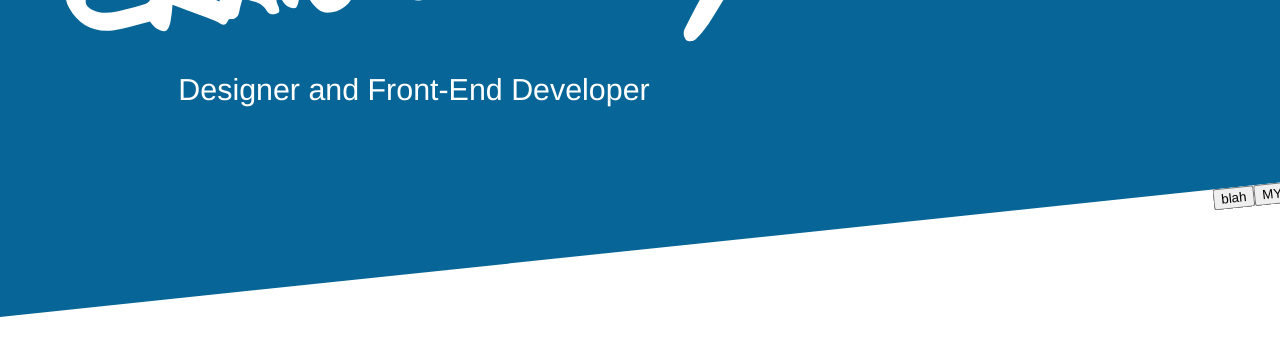
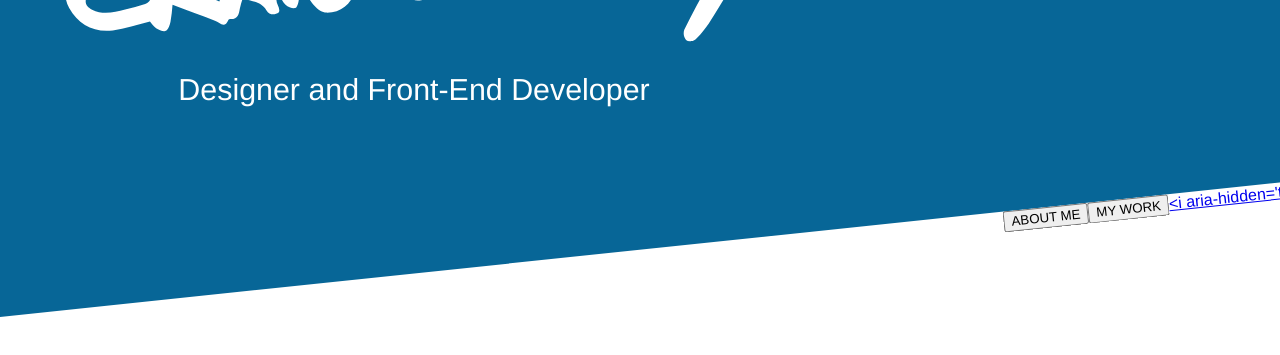
Before and after one commit to Craigz0rs/craigdarcy-ca, a Vue app in the folder vue_app/: page / in a window 1280 px wide. Shown: the part 273-628 px from the top of the page. Built offline with nearby package versions, Linux system fonts and the light colour scheme.

Commit message:
feat(anchor) intialized anchor component and added it to ContentTopper component

```diff
--- /dev/null
+++ b/vue_app/src/components/Anchor.vue
@@ -0,0 +1,19 @@
+<template>
+    <a v-bind:href="href" v-bind:target="target" v-bind:class="classes">{{ title }}</a>
+</template>
+
+<script>
+export default {
+    name: 'Anchor',
+    props: [
+        'href',
+        'target',
+        'classes',
+        'title'
+    ]
+}
+</script>
+
+<style lang="scss" scoped>
+
+</style>
--- a/vue_app/src/components/ContentTopper.vue
+++ b/vue_app/src/components/ContentTopper.vue
@@ -3,12 +3,12 @@
         <div class="contact-tab" id="nav-tabs">
         <ul>
             <Button v-for="button in buttons" v-bind:key="button.id" v-bind:title="button.title" v-bind:classes="button.classes" />
-            <Button title="MY WORK" classes="navbutton" />
+            <Anchor v-for="anchor in anchors" v-bind:key="anchor.id" v-bind:title="anchor.title" v-bind:classes="anchor.classes" v-bind:target="anchor.target" v-bind:href="anchor.href" />
             <!-- <li><button class="navbutton nav-active" @click="showProjects($event)" id="about-toggle">ABOUT ME</button></li>
             <li><button class="navbutton" @click="showProjects($event)" id="project-toggle">MY WORK</button></li> -->
-            <li><a target="_blank" href="http://www.linkedin.com/in/craigdarcy" class="social secondary"><i class="fa fa-linkedin-square" aria-hidden="true"></i></a></li>
+            <!-- <li><a target="_blank" href="http://www.linkedin.com/in/craigdarcy" class="social secondary"><i class="fa fa-linkedin-square" aria-hidden="true"></i></a></li>
             <li><a target="_blank" href="https://github.com/Craigz0rs" class="social secondary"><i class="fa fa-github-square" aria-hidden="true"></i></a></li>
-            <li><a href="mailto:hello@craigdarcy.ca" class="email secondary"><i class="fa fa-envelope" aria-hidden="true"></i></a><br class="responsive-break"></li>
+            <li><a href="mailto:hello@craigdarcy.ca" class="email secondary"><i class="fa fa-envelope" aria-hidden="true"></i></a><br class="responsive-break"></li> -->
         </ul>
         </div>
     </div>
@@ -16,15 +16,23 @@
 
 <script>
 import Button from "./Button.vue"
+import Anchor from "./Anchor.vue"
+
 export default {
     name: 'ContentTopper',
     components: {
-        Button
+        Button,
+        Anchor
     },
     data() {
         return {
             buttons: [
-                { id: "button1", title: "blah", classes: "blargh" }
+                { id: "button1", title: "ABOUT ME", classes: "navbutton" },
+                { id: "button2", title: "MY WORK", classes: "navbutton" }
+            ],
+
+            anchors: [
+                { id: "anchor1", title: "<i aria-hidden='true' class='fa fa-linkedin-square'></i>", target: "_blank", href: "http://www.linkedin.com/in/craigdarcy", classes: "social secondary" }
             ]
         }
     }
```
